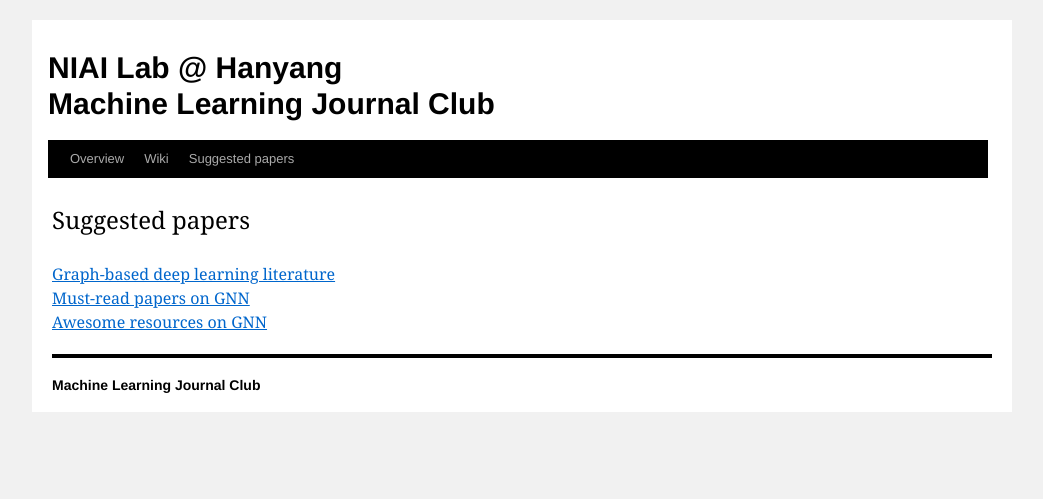
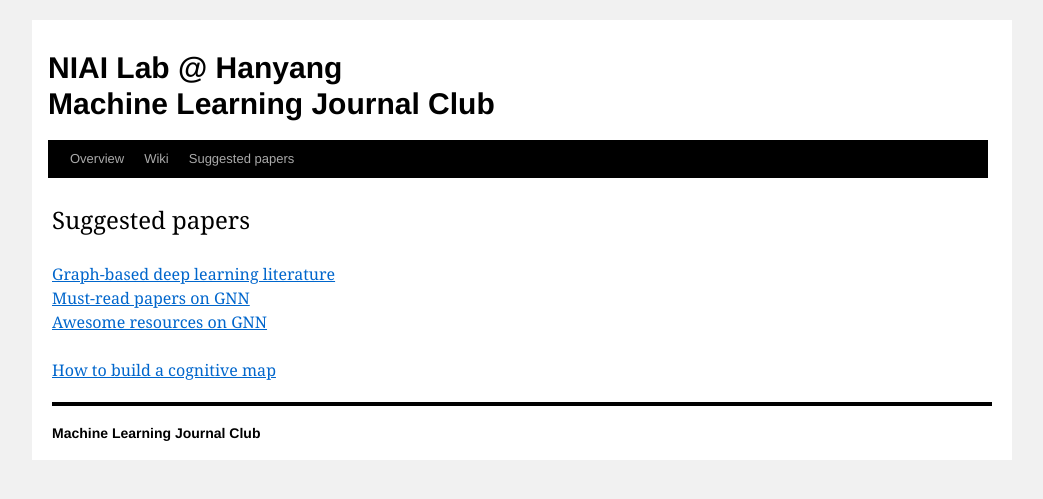
Before and after one commit to niai-lab/GraphML-JC, a Jekyll site: the page built from suggested_reading.html, in a window 1280 px wide. Shown: the top 499 px of the page, without its empty margins (118-1161 px from the left). Built offline with Jekyll 4.4.1, drawn with Linux system fonts in a browser that asks for light colours.

Commit message:
Update suggested_reading.html

```diff
--- a/suggested_reading.html
+++ b/suggested_reading.html
@@ -11,7 +11,9 @@ title: Suggested papers
 
   <p><a href="https://github.com/naganandy/graph-based-deep-learning-literature">Graph-based deep learning literature</a><br />
     <a href="https://github.com/thunlp/GNNPapers">Must-read papers on GNN</a><br />
-    <a href="https://github.com/GRAND-Lab/Awesome-Graph-Neural-Networks">Awesome resources on GNN</a><br />
+    <a href="https://github.com/GRAND-Lab/Awesome-Graph-Neural-Networks">Awesome resources on GNN</a><br /><br />
+
+    <a href="https://www.nature.com/articles/s41593-022-01153-y">How to build a cognitive map</a><br />
 
   </p>
 
```
